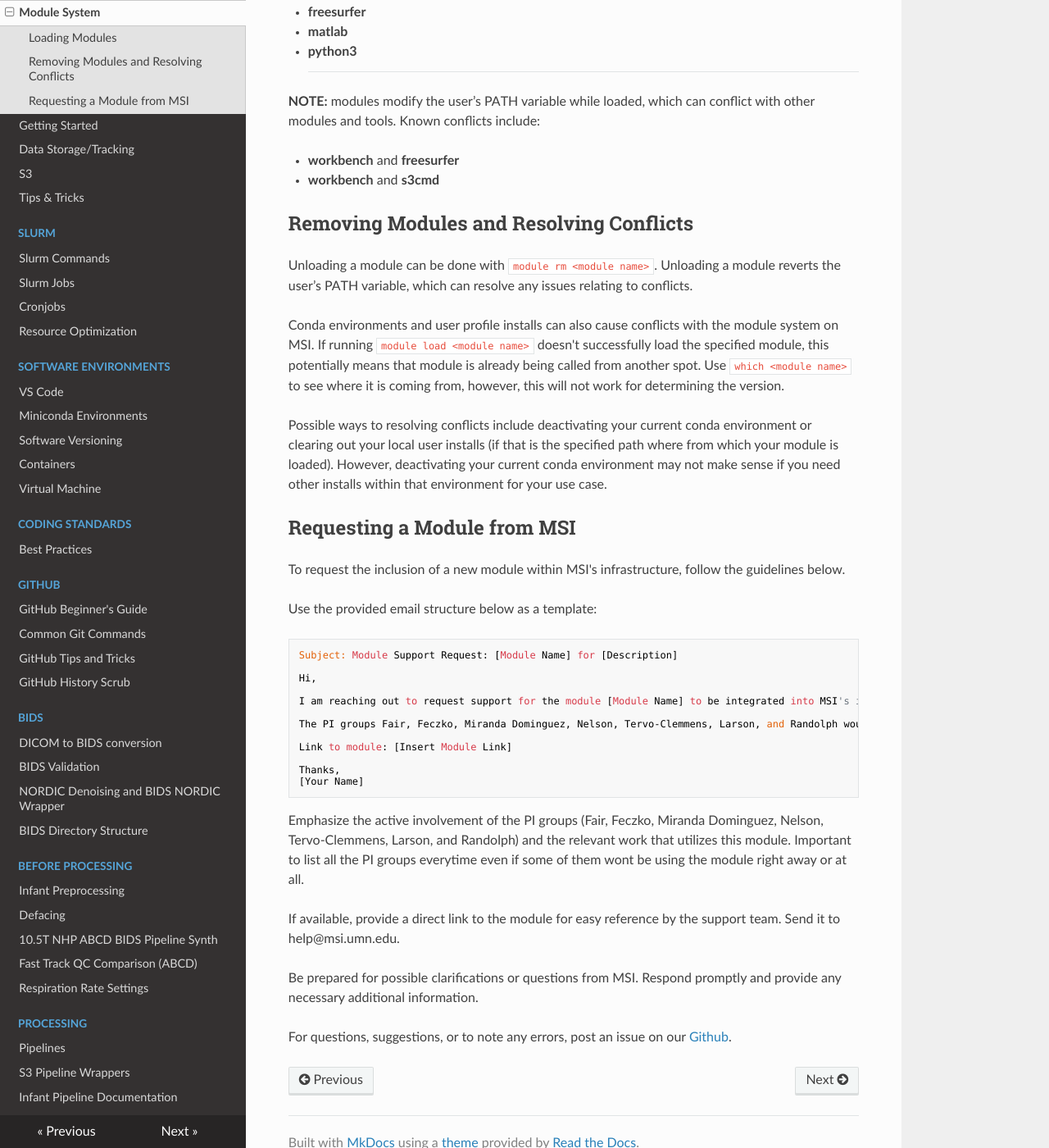
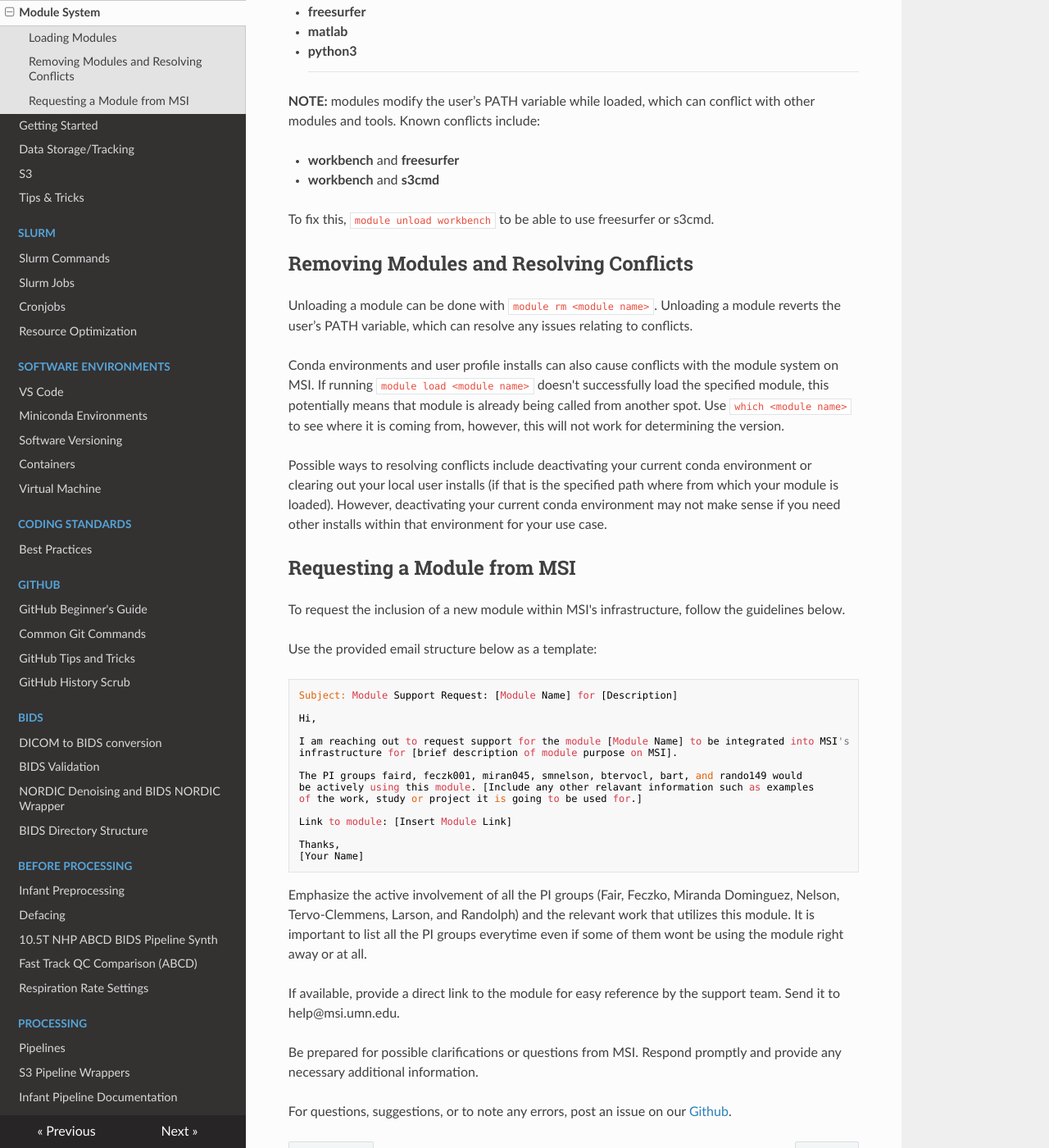
Before and after one commit to DCAN-Labs/cdni-brain, an MkDocs documentation site: the page built from docs/modules.md, in a window 1280 px wide and 1400 px high, scrolled down 552 px. Shown: the whole window at 82% size. Built offline with MkDocs 1.6.1, drawn with Linux system fonts in a browser that asks for light colours; nearby versions of some CDN libraries; some of the changed text lies outside the part shown.

Commit message:
reformat email, add unload cmd

````diff
--- a/docs/modules.md
+++ b/docs/modules.md
@@ -8,7 +8,7 @@ Read:
 
 ## Loading Modules
 
-MSI uses a “module” system for providing access to various software packages. Often there are multiple versions of a given module available with one designated as the default to load;  `module avail <module name>` will display a list of all available versions. Modules are loaded from the command line with `module load <module name>`.
+MSI uses a “module” system for providing access to various software packages. Often there are multiple versions of a given module available with one designated as the default to load.  `module avail <module name>` will display a list of all available versions. Modules are loaded from the command line with `module load <module name>`.
 
 Commonly used modules by our lab include:
 
@@ -26,6 +26,8 @@ Commonly used modules by our lab include:
 
 * **workbench** and **freesurfer**
 * **workbench** and **s3cmd**
+
+To fix this, `module unload workbench` to be able to use freesurfer or s3cmd.
 
 ## Removing Modules and Resolving Conflicts
 
@@ -46,9 +48,12 @@ Subject: Module Support Request: [Module Name] for [Description]
 
 Hi,
 
-I am reaching out to request support for the module [Module Name] to be integrated into MSI's infrastructure for [brief description of module purpose on MSI].
+I am reaching out to request support for the module [Module Name] to be integrated into MSI's
+infrastructure for [brief description of module purpose on MSI].
 
-The PI groups Fair, Feczko, Miranda Dominguez, Nelson, Tervo-Clemmens, Larson, and Randolph would be actively using this module. [Include any other relavant information such as examples of the work, study or project it is going to be used for.]
+The PI groups faird, feczk001, miran045, smnelson, btervocl, bart, and rando149 would
+be actively using this module. [Include any other relavant information such as examples
+of the work, study or project it is going to be used for.]
 
 Link to module: [Insert Module Link]
 
@@ -56,7 +61,7 @@ Thanks,
 [Your Name]
 ```
 
-Emphasize the active involvement of the PI groups (Fair, Feczko, Miranda Dominguez, Nelson, Tervo-Clemmens, Larson, and Randolph) and the relevant work that utilizes this module. Important to list all the PI groups everytime even if some of them wont be using the module right away or at all.
+Emphasize the active involvement of all the PI groups (Fair, Feczko, Miranda Dominguez, Nelson, Tervo-Clemmens, Larson, and Randolph) and the relevant work that utilizes this module. It is important to list all the PI groups everytime even if some of them wont be using the module right away or at all.
 
 If available, provide a direct link to the module for easy reference by the support team.
 Send it to help@msi.umn.edu.
````
